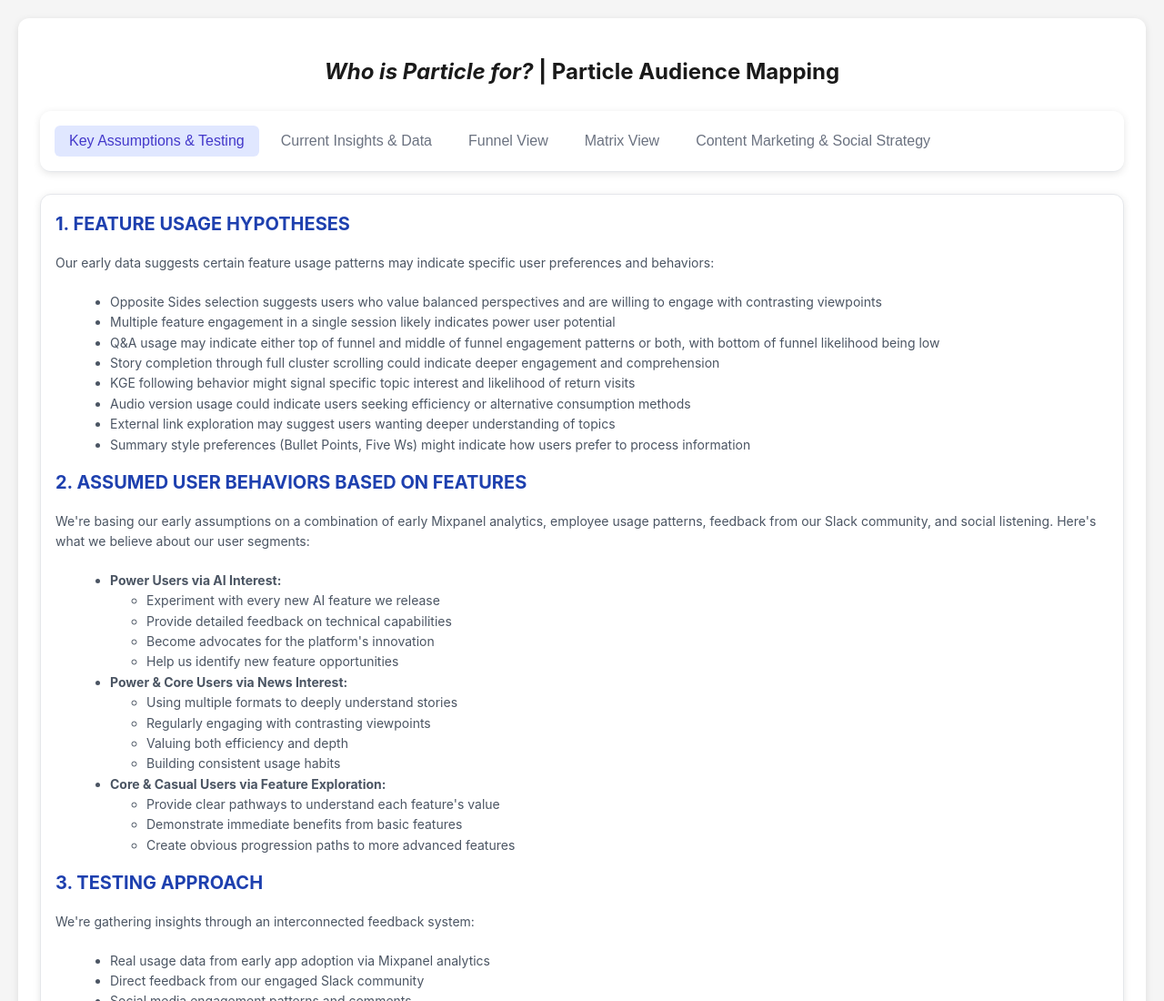
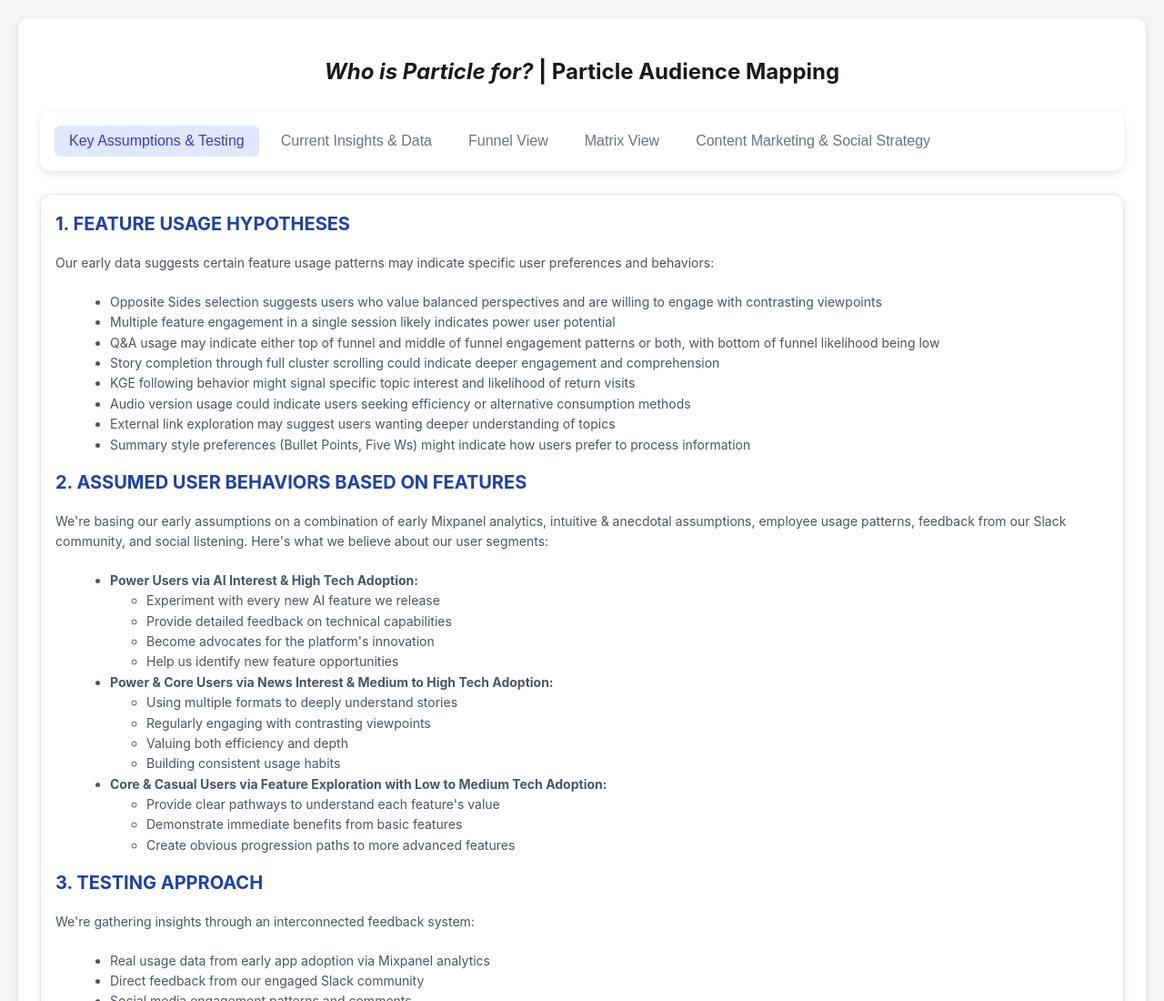
Before and after one commit to StephenChristoph/particle-audience-mapping, a plain HTML site: page index.html in a window 1280 px wide. Shown: the top 1100 px of the page at 91% size. Drawn offline with Linux system fonts and the light colour scheme.

Commit message:
Update index.html

```diff
--- a/index.html
+++ b/index.html
@@ -293,9 +293,9 @@
             </ul>
 
             <div class="section-title">2. ASSUMED USER BEHAVIORS BASED ON FEATURES</div>
-            <div class="section-description">We're basing our early assumptions on a combination of early Mixpanel analytics, employee usage patterns, feedback from our Slack community, and social listening. Here's what we believe about our user segments:</div>
+            <div class="section-description">We're basing our early assumptions on a combination of early Mixpanel analytics, intuitive & anecdotal assumptions, employee usage patterns, feedback from our Slack community, and social listening. Here's what we believe about our user segments:</div>
             <ul class="features-list">
-                <li><strong>Power Users via AI Interest:</strong>
+                <li><strong>Power Users via AI Interest & High Tech Adoption:</strong>
                     <ul>
                         <li>Experiment with every new AI feature we release</li>
                         <li>Provide detailed feedback on technical capabilities</li>
@@ -303,7 +303,7 @@
                         <li>Help us identify new feature opportunities</li>
                     </ul>
                 </li>
-                <li><strong>Power & Core Users via News Interest:</strong>
+                <li><strong>Power & Core Users via News Interest & Medium to High Tech Adoption:</strong>
                     <ul>
                         <li>Using multiple formats to deeply understand stories</li>
                         <li>Regularly engaging with contrasting viewpoints</li>
@@ -311,7 +311,7 @@
                         <li>Building consistent usage habits</li>
                     </ul>
                 </li>
-                <li><strong>Core & Casual Users via Feature Exploration:</strong>
+                <li><strong>Core & Casual Users via Feature Exploration with Low to Medium Tech Adoption:</strong>
                     <ul>
                         <li>Provide clear pathways to understand each feature's value</li>
                         <li>Demonstrate immediate benefits from basic features</li>
```
